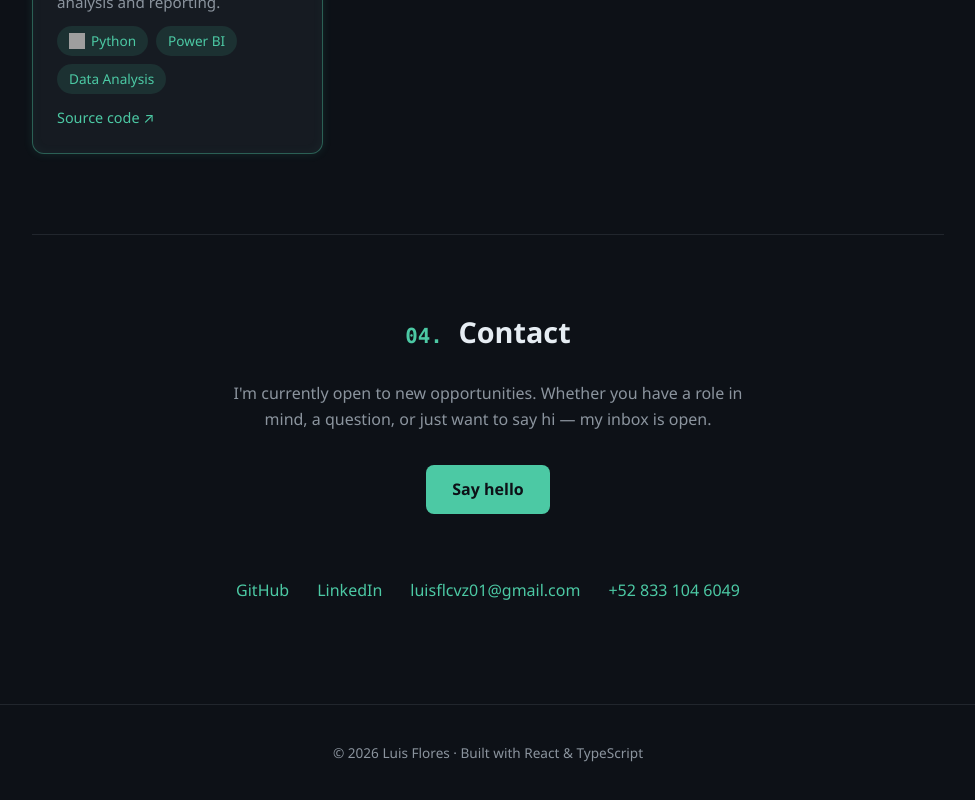
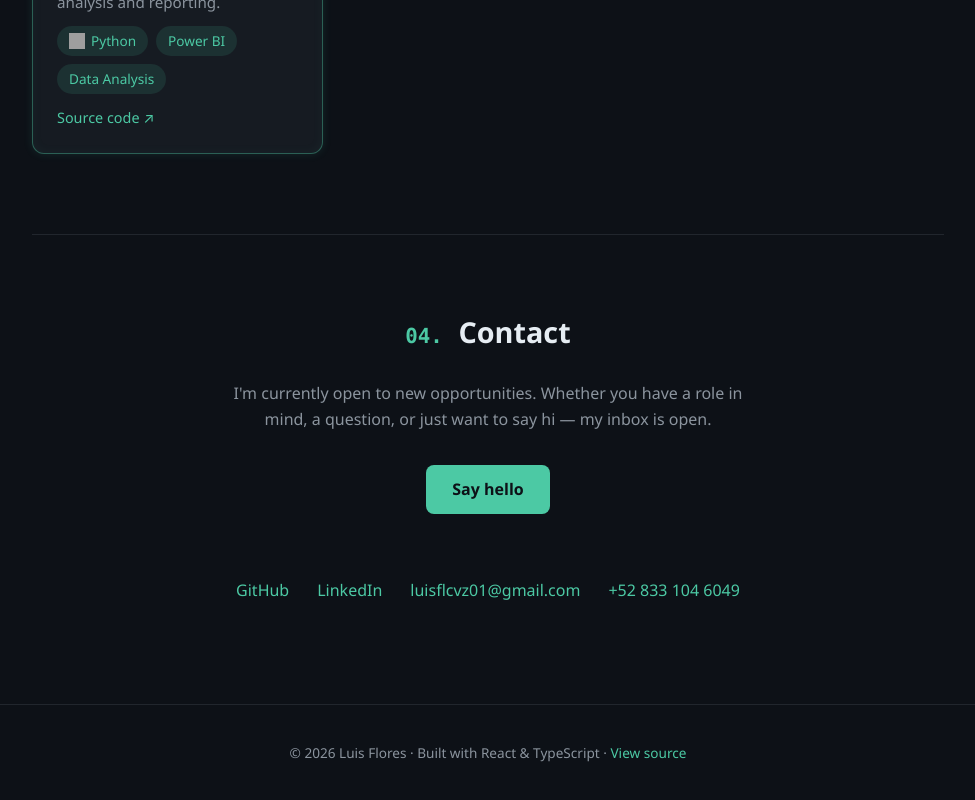
Before and after one commit to luisflorescvz01/PersonalPortfolio, a React (Vite) app: page / in a window 1280 px wide. Shown: the part 2984-3784 px from the top of the page, without its empty margins (152-1127 px from the left). Built offline with nearby package versions, Linux system fonts and the light colour scheme; grey boxes are pictures that could not be loaded.

Commit message:
Added View source at footer

```diff
--- a/src/components/Footer.tsx
+++ b/src/components/Footer.tsx
@@ -5,7 +5,10 @@ function Footer() {
     <footer className="footer">
       <p>
         © {new Date().getFullYear()} {profile.name} · Built with React &
-        TypeScript
+        TypeScript ·{' '}
+        <a href={profile.sourceRepo} target="_blank" rel="noreferrer">
+          View source
+        </a>
       </p>
     </footer>
   )
--- a/src/data.ts
+++ b/src/data.ts
@@ -33,6 +33,7 @@ export const profile = {
   languages: 'Spanish (native) · English (C1)',
   github: 'https://github.com/luisflorescvz01',
   linkedin: 'https://www.linkedin.com/in/luis-flores-42b586278/',
+  sourceRepo: 'https://github.com/luisflorescvz01/PersonalPortfolio',
 }
 
 export type Skill = {
```
